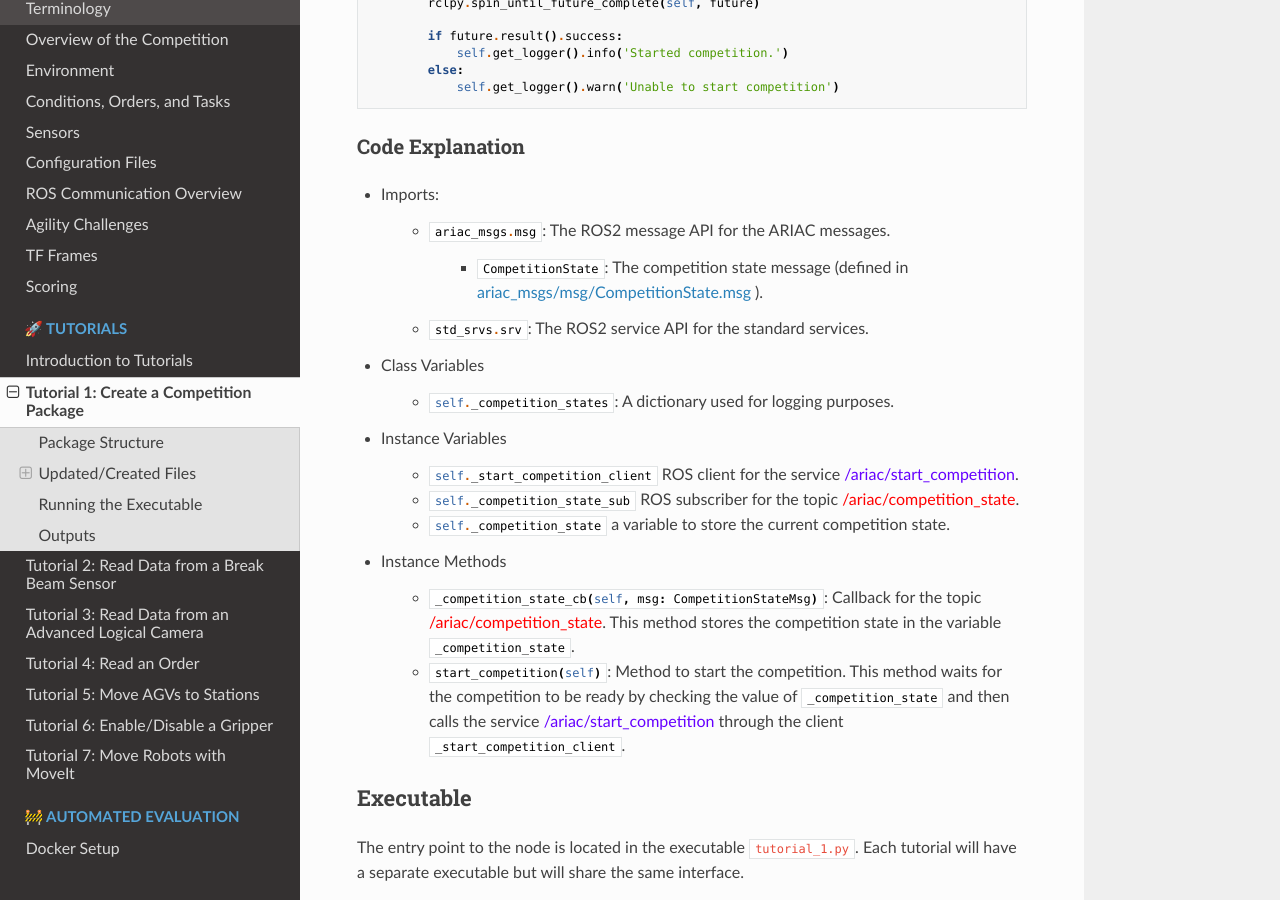
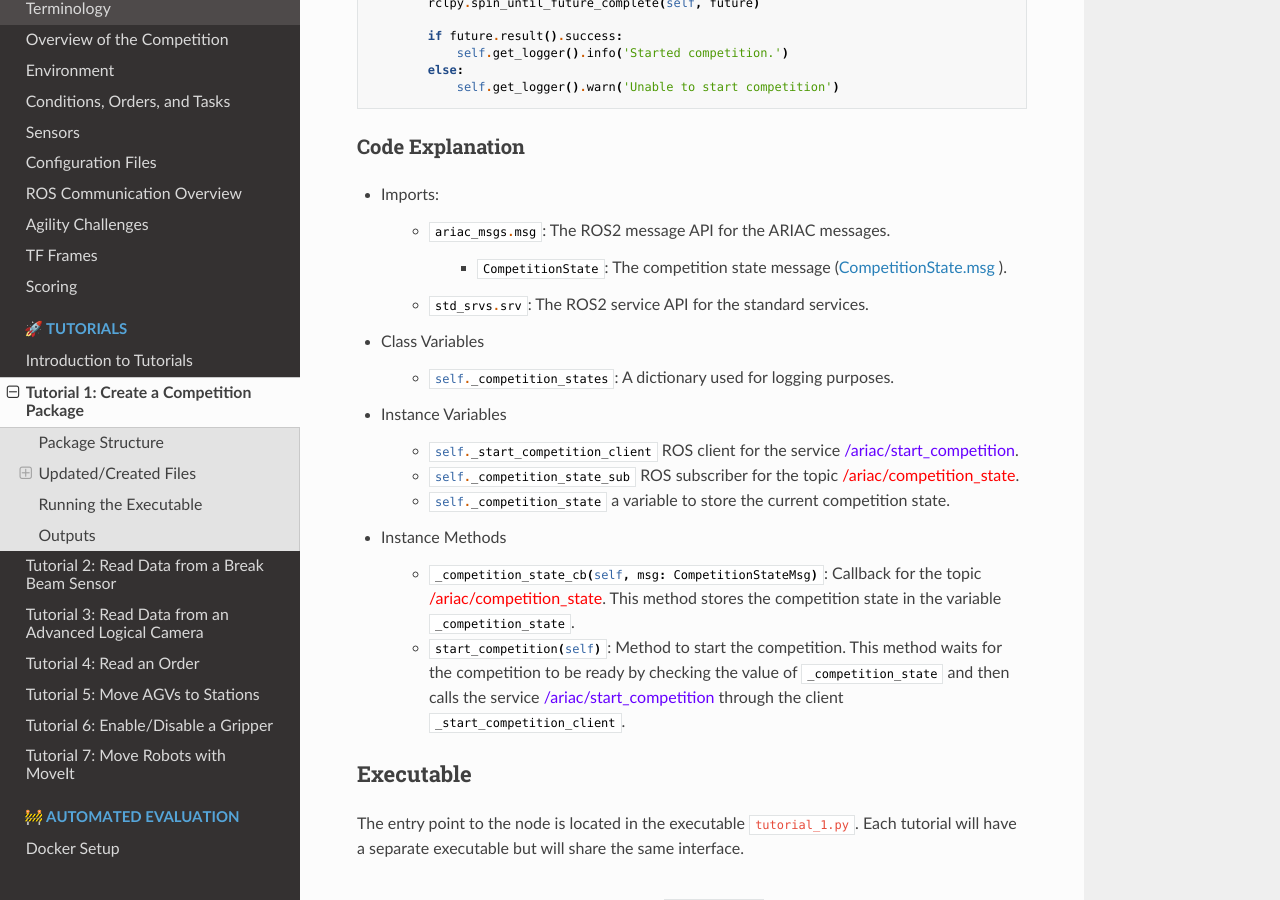
Before and after one commit to usnistgov/ARIAC, a Sphinx documentation site: the page built from docs/tutorials/tutorial_1.rst, in a window 1280 px wide and 900 px high, scrolled down 2726 px. Built offline with Sphinx 7.4.7 and the Read the Docs theme 2.0.0, drawn with Linux system fonts in a browser that asks for light colours.

Commit message:
documentation on overview

```diff
--- a/docs/tutorials/tutorial_1.rst
+++ b/docs/tutorials/tutorial_1.rst
@@ -161,7 +161,7 @@ Code Explanation
 
     - :python:`ariac_msgs.msg`: The ROS2 message API for the ARIAC messages.
 
-        - :python:`CompetitionState`: The competition state message (defined in  `ariac_msgs/msg/CompetitionState.msg <https://github.com/usnistgov/ARIAC/blob/ariac2023/ariac_msgs/msg/CompetitionState.msg>`_ ).
+        - :python:`CompetitionState`: The competition state message (`CompetitionState.msg <https://github.com/usnistgov/ARIAC/blob/ariac2023/ariac_msgs/msg/CompetitionState.msg>`_ ).
     - :python:`std_srvs.srv`: The ROS2 service API for the standard services.
 
 - Class Variables
```
